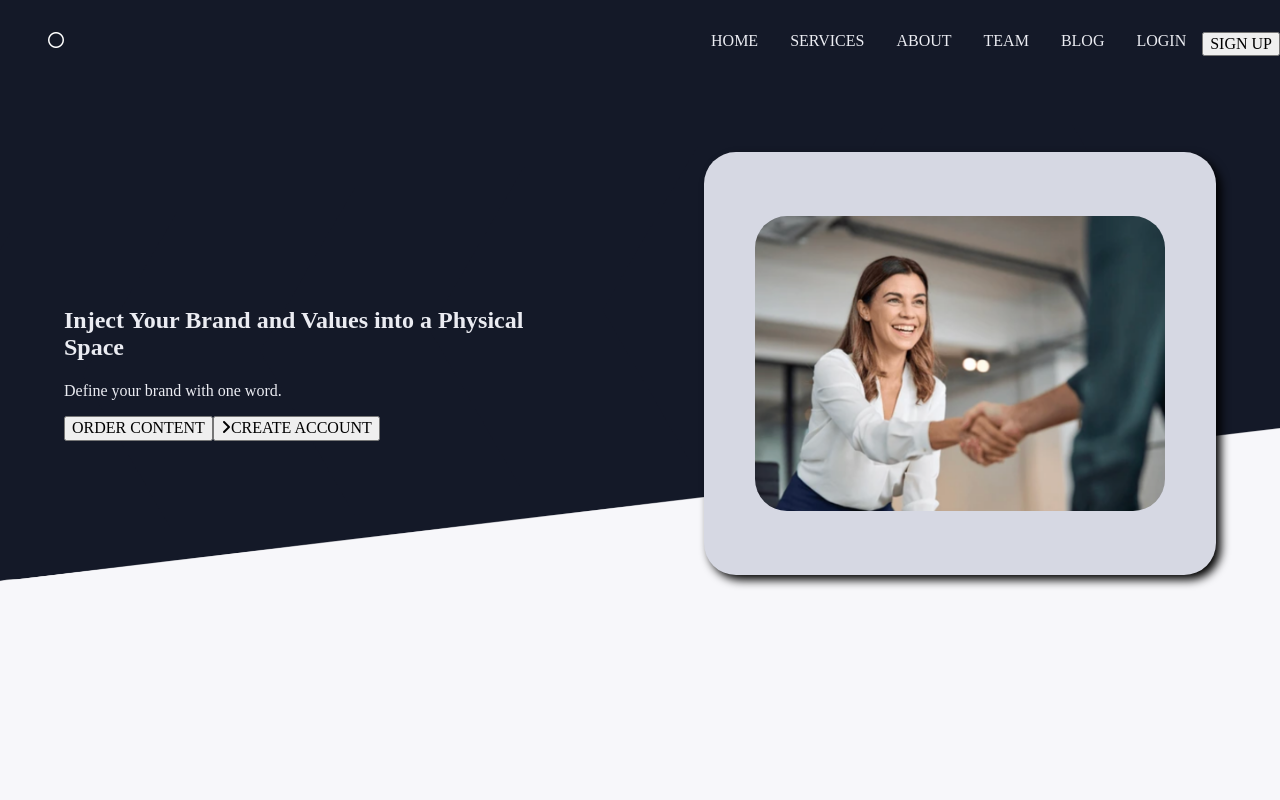
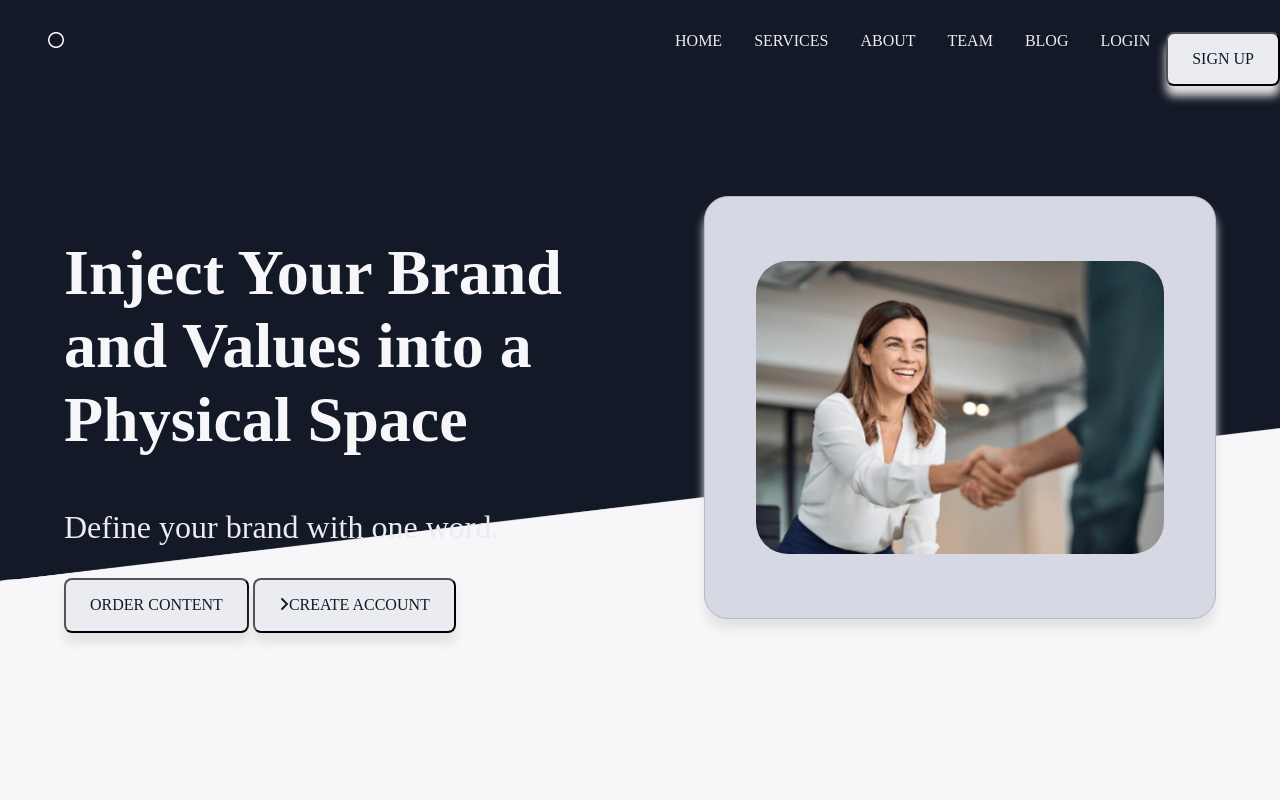
Before and after one commit to BeKind-Rewind/push, a plain HTML site: page index.html in a window 1280 px wide. Shown: the top 800 px of the page. Drawn offline with Linux system fonts and the light colour scheme.

Commit message:
fixing button design and appropriate box shadow and borders

```diff
--- a/css/style.css
+++ b/css/style.css
@@ -33,8 +33,8 @@
   --lt-font-logo: rgb(107, 110, 117);
   /* background */
   --lt-background: rgb(247, 247, 250);
-
-  /* --fa-border: 1px, solid, rgb(20, 25, 35); */
+  /* shadow for box on lt background */
+  --ltbg-shadow: rgb(227, 227, 227);
 }
 
 
@@ -161,8 +161,9 @@ ul {
 
 .pic-card {
   background-color: var(--md-grey-card);
-  border-radius: 2rem;
-  box-shadow: 5px 5px 10px black;
+  border: 1px solid rgb(185, 185, 185);
+  border-radius: 1.5rem;
+  box-shadow: 0px 10px 10px var(--ltbg-shadow);
   display: flex;
   justify-content: center;
 }
@@ -178,22 +179,35 @@ ul {
 .dk-button {
   background-color: var(--dk-blue);
   color: var(--lt-grey-button);
-  box-shadow: 0px 10px 10px rgb(227, 227, 227);
+  box-shadow: 0px 10px 10px var(--ltbg-shadow);
   padding: 1rem 1.5rem 1rem 1.5rem;
 }
 
 .lt-button {
   background-color: var(--lt-grey-button);
   color: var(--dk-blue);
-  box-shadow: 0px 10px 10px var(--md-grey-card);
+  box-shadow: 0px 10px 10px var(--ltbg-shadow);
   padding: 1rem 1.5rem 1rem 1.5rem;
 }
 
+.lt-button-ltbg {
+  background-color: var(--lt-grey-button);
+  color: var(--dk-blue);
+  box-shadow: 0px 10px 10px var(--ltbg-shadow);
+  padding: 1rem 1.5rem 1rem 1.5rem;
+}
+
+button {
+  border-radius: 8px;
+}
 
 /* ********
 *** Major Sections
 ******** */
 
+#brand p {
+  font-size: 2rem;
+}
 
 #partner_nav {
   font-size: 4rem;
--- a/index.html
+++ b/index.html
@@ -13,6 +13,7 @@
 		<link rel="stylesheet" href="css/style.css">
 	</head>
 	<body>
+
 		<header>
 			<nav class="flex between">
 				<i class="fa-regular fa-circle margin-l3" style="color: #ffffff;"></i>
@@ -23,16 +24,16 @@
 					<li><a href="#">TEAM</a></li>
 					<li><a href="#">BLOG</a></li>
 					<li><a href="#">LOGIN</a></li>
-					<li><button>SIGN UP</button></li>
+					<li><button class="lt-button">SIGN UP</button></li>
 				</ul>
 			</nav>
-
 			<section id="brand" class="flex around align_center top-bottom">
 				<section class="halve-width">
-					<h2>Inject Your Brand and Values into a Physical Space</h2>
+					<h2 class="lower_text_dkbg">Inject Your Brand and Values into a Physical Space</h2>
 					<p>Define your brand with one word.</p>
 					<div>
-						<button >ORDER CONTENT</button><button><i class="fa-solid fa-angle-right"></i>CREATE ACCOUNT</button>
+						<button class="lt-button-ltbg">ORDER CONTENT</button>
+						<button class="lt-button-ltbg"><i class="fa-solid fa-angle-right"></i>CREATE ACCOUNT</button>
 					</div>
 				</section>
 				<section class="halve-width pic-card">
@@ -40,8 +41,6 @@
 				</section>
 			</section>
 		</header>
-
-
 		<section id="partner_nav" class="top-bottom">
 			<ul class="flex evenly margin-l50pc">
 				<li><i class="fa-brands fa-airbnb fa-2xl logo_big" style="color: var(--lt-font-logo)"></i></li>
@@ -311,7 +310,6 @@
 					</ul>
 				</li>
 			</ul>
-
 		</footer>
 
 
```
Lines whose indentation alone changed are shown as unchanged.
